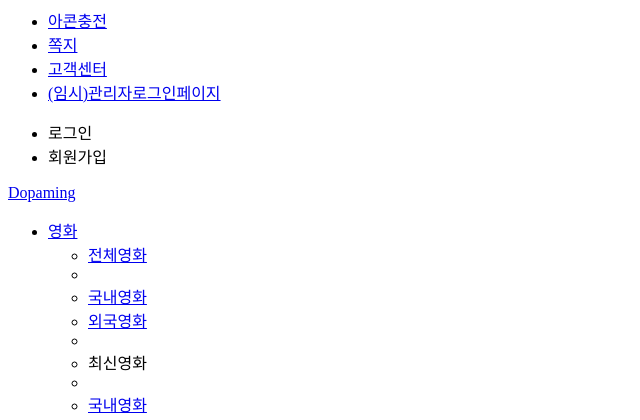
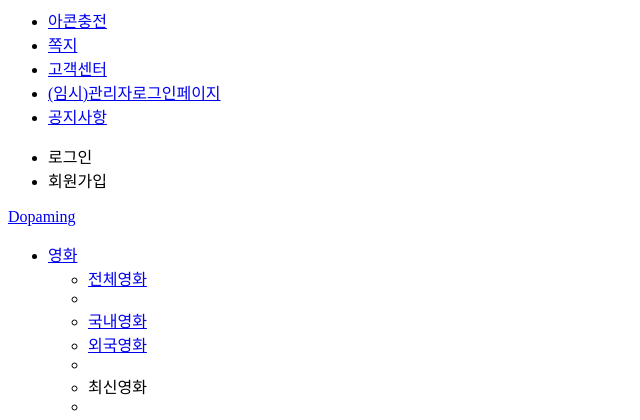
Before and after one commit to gugucon2018/Dopaming, a Java web app: template dopaming/src/main/webapp/WEB-INF/views/tiles/header.jsp in a window 1280 px wide. Shown: the top 420 px of the page, without its empty margins (0-640 px from the left). Run offline with Spring Boot 4, a stand-in JSP engine, Linux system fonts and the light colour scheme; the template is opened without the code that fills it, so the values that code supplies are empty; the project's own start-up code is not run, and a stand-in starts its controllers and pages; some libraries are stand-ins or nearby versions.

Commit message:
20190529 946

```diff
--- a/dopaming/src/main/webapp/WEB-INF/views/tiles/header.jsp
+++ b/dopaming/src/main/webapp/WEB-INF/views/tiles/header.jsp
@@ -62,6 +62,7 @@
 					<li><a class="navbar-brand" href="#">쪽지</a></li>
 					<li><a class="navbar-brand" href="${pageContext.request.contextPath }/boardList">고객센터</a></li>
 					<li><a class="navbar-brand" href="loginForm">(임시)관리자로그인페이지</a></li>
+					<li><a class="navbar-brand" href="#">공지사항</a></li>
 				</ul>
 				<ul class="nav navbar-nav navber-right">
 					<c:choose>
```
